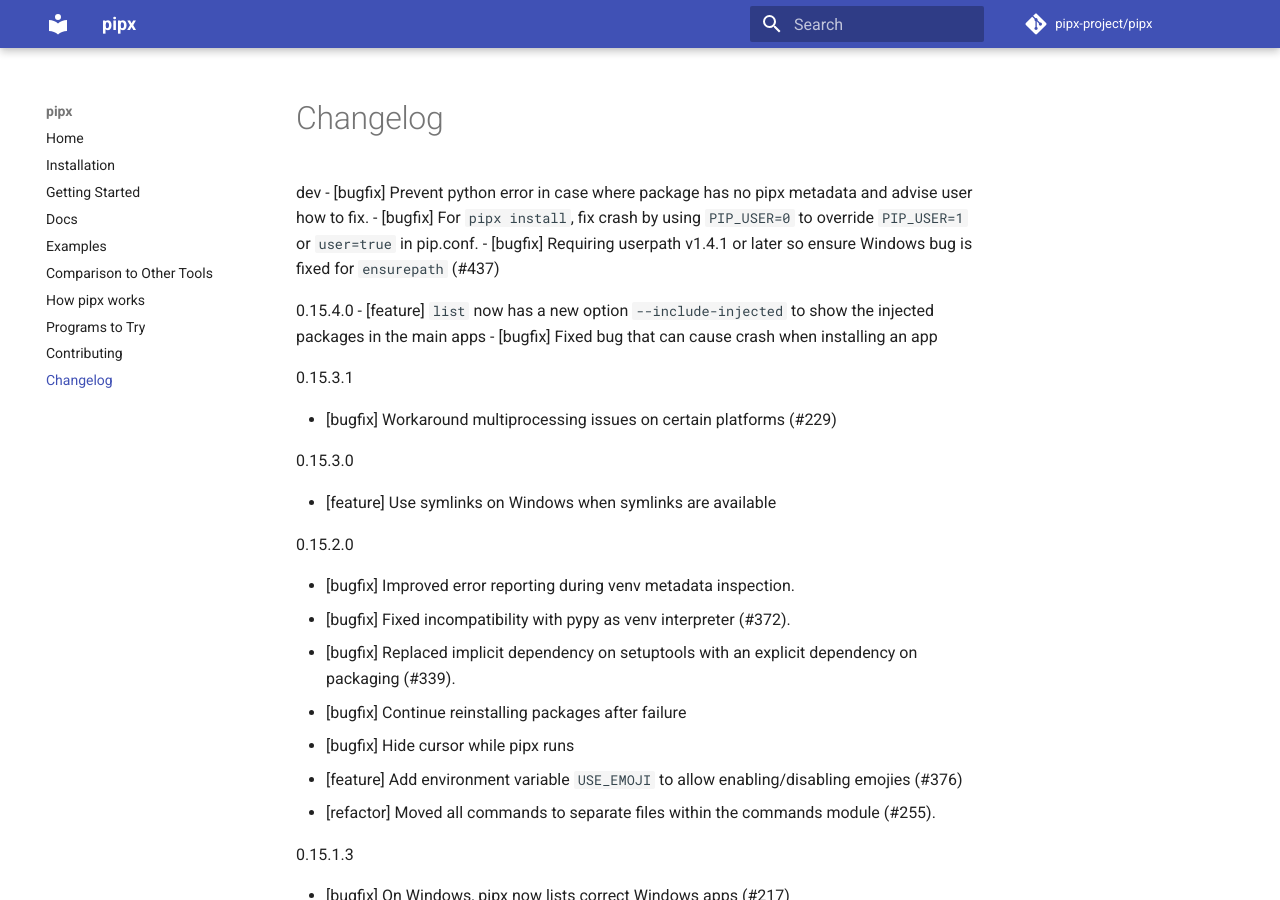
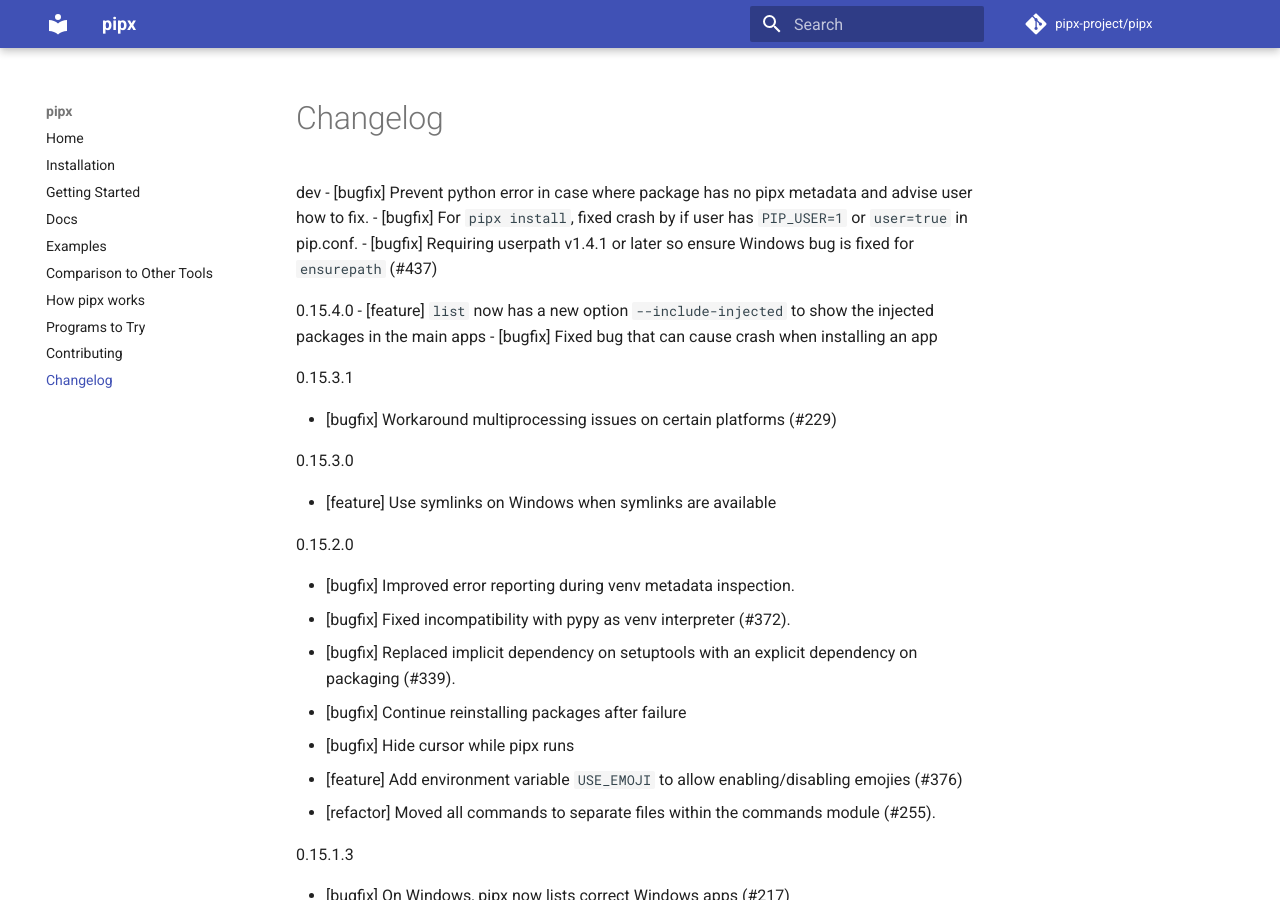
Before and after one commit to pypa/pipx, an MkDocs documentation site: the page built from docs/changelog.md, in a window 1280 px wide and 900 px high. Built offline with MkDocs 1.6.1 and Material for MkDocs 9.7.7, drawn with Linux system fonts in a browser that asks for light colours; comment, search, counter and statistics services are not loaded.

Commit message:
Make more user-oriented changelog.

```diff
--- a/docs/changelog.md
+++ b/docs/changelog.md
@@ -1,6 +1,6 @@
 dev
 - [bugfix] Prevent python error in case where package has no pipx metadata and advise user how to fix.
-- [bugfix] For `pipx install`, fix crash by using `PIP_USER=0` to override `PIP_USER=1` or `user=true` in pip.conf.
+- [bugfix] For `pipx install`, fixed crash by if user has `PIP_USER=1` or `user=true` in pip.conf.
 - [bugfix] Requiring userpath v1.4.1 or later so ensure Windows bug is fixed for `ensurepath` (#437)
 
 0.15.4.0
```
